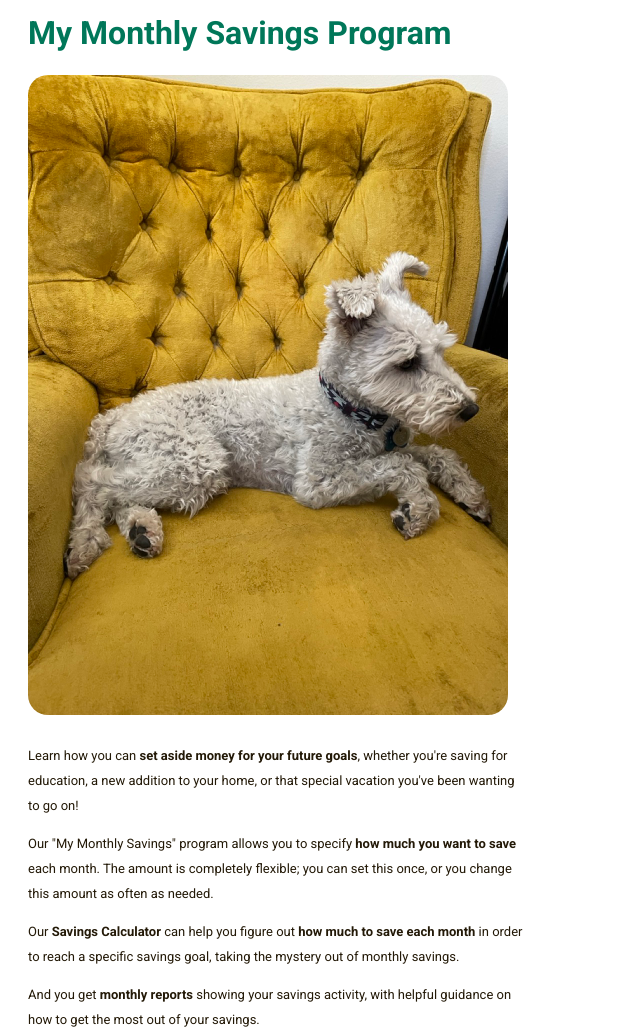
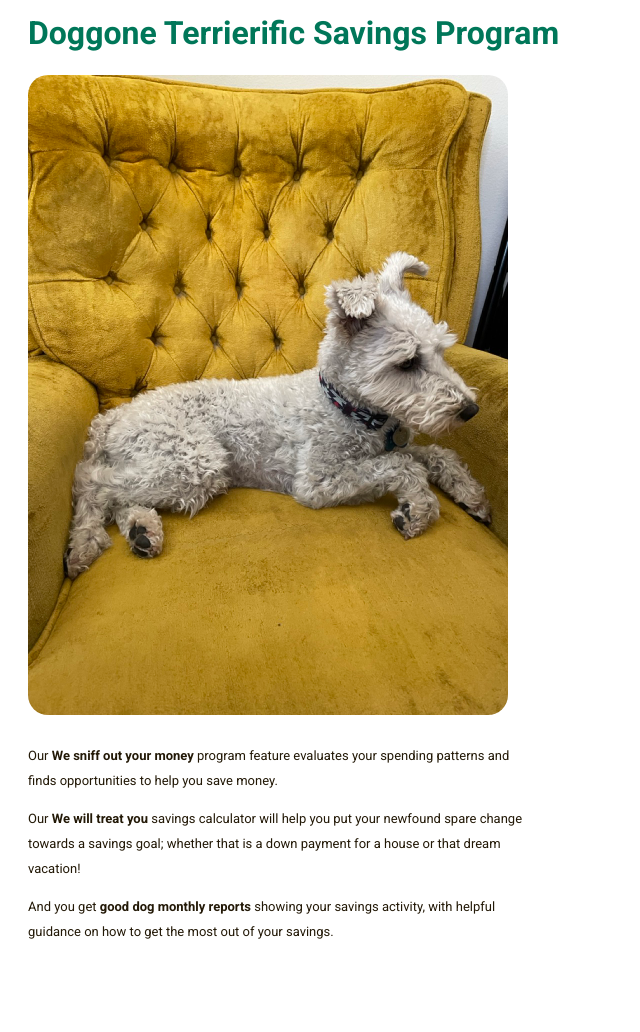
Before and after one commit to vuinguyen/simple-plugin-example-python, a Flask app: page /default in a window 1280 px wide; the page is wider, and only the part inside the window is pictured. Shown: that part, without its empty margins (0-640 px from the left). After the commit the page ends 939 px from the top of that part, so only its background shows below. Run offline with Flask 3, Linux system fonts and the light colour scheme.

Commit message:
Replace copied pasted copy with custom copy

```diff
--- a/templates/default.html
+++ b/templates/default.html
@@ -1,7 +1,7 @@
 {% extends "layout.html" %}
 {% block card_face_intro %}
 <p>
-    Learn how to achieve your savings goals...
+    Learn how to achieve your savings goals with our <strong>Doggone Terrierific Savings Program</strong>!
 </p>
 {% endblock %}
 {% block expanded_intro %}
--- a/templates/layout.html
+++ b/templates/layout.html
@@ -10,26 +10,20 @@
     <body>
         <div class="card-face-view">
             <div class="card-face-container">
-                <!--
-                <p>
-                    Learn how to achieve your savings goals...
-                </p>
-                 -->
                 {% block card_face_intro %}
                 {% endblock %}
+                <div class="card-face-info">
+                    <svg version="1.1" xmlns="http://www.w3.org/2000/svg" width="64" height="64" viewBox="0 0 24 24">
+                        <path fill-rule="evenodd" d="M2.503 18.786a4.752 4.752 0 0 1 5.608-6.692l.754-.754 1.06 1.061-1.089 1.09a.75.75 0 0 1-.823.16 3.251 3.251 0 0 0-4.495 3.39l2.165-2.165a.75.75 0 0 1 1.06 0l1.769 1.768a.75.75 0 0 1 0 1.06L6.346 19.87a3.251 3.251 0 0 0 3.39-4.495.75.75 0 0 1 .161-.824l1.09-1.09 1.06 1.061-.754.754a4.752 4.752 0 0 1-6.692 5.608.75.75 0 0 1-.191-1.2l2.51-2.51-.706-.707-2.511 2.51a.75.75 0 0 1-1.2-.191Zm9.898-8.86-1.06-1.06.753-.754a4.752 4.752 0 0 1 6.691-5.609.75.75 0 0 1 .192 1.2l-2.51 2.51.707.708 2.51-2.51a.75.75 0 0 1 1.2.191 4.752 4.752 0 0 1-5.608 6.692l-.754.753-1.06-1.06 1.089-1.09a.75.75 0 0 1 .823-.16 3.251 3.251 0 0 0 4.495-3.39l-2.165 2.165a.75.75 0 0 1-1.06 0l-1.768-1.768a.75.75 0 0 1 0-1.06l2.165-2.166a3.251 3.251 0 0 0-3.39 4.495.75.75 0 0 1-.16.824l-1.09 1.09Zm.546 5.85a.75.75 0 0 0 0 1.06l4.95 4.95a.75.75 0 0 0 1.06 0l2.83-2.828a.75.75 0 0 0 0-1.06l-4.95-4.95a.75.75 0 0 0-1.061 0l-.884.884-7.687-7.688-.12-.119a1.75 1.75 0 0 0-.41-1.825l-.708-.707a1.75 1.75 0 0 0-2.474 2.475l.707.707a1.75 1.75 0 0 0 1.825.411l.12.12 7.686 7.686-.883.884Zm5.48 4.42-3.888-3.89 1.767-1.767 3.89 3.889-1.768 1.768ZM4.554 4.553a.25.25 0 0 0 0 .354l.707.707a.25.25 0 0 0 .354-.353l-.707-.708a.25.25 0 0 0-.354 0Z" clip-rule="evenodd"/>
+                    </svg>
+                    <div>Our <strong>financial tools</strong> help you save money</div>
+                </div>
                 <div class="card-face-info">
                     <svg version="1.1" xmlns="http://www.w3.org/2000/svg" width="64" height="64" viewBox="0 0 64 64">
                         <path d="M32 0c-17.2 0-31.2 14-31.2 31.2s14 31.2 31.2 31.2 30.8-13.6 30.8-31.2c0-17.2-13.6-31.2-30.8-31.2zM32 54.4c-12.8 0-22.8-10.4-22.8-22.8 0-12.8 10.4-22.8 22.8-22.8s22.8 10.4 22.8 22.8c0 12.8-10 22.8-22.8 22.8z"></path>
                         <path d="M32 14.4c-9.6 0-17.2 7.6-17.2 17.2s7.6 17.2 17.2 17.2 17.2-7.6 17.2-17.2c0-9.6-7.6-17.2-17.2-17.2zM32 40.8c-5.2 0-9.2-4-9.2-9.2s4-9.2 9.2-9.2 9.2 4 9.2 9.2c0 5.2-4 9.2-9.2 9.2z"></path>
                     </svg>
-                    <div>Set your <strong>savings goal</strong> for each month</div>
-                </div>
-                <div class="card-face-info">
-                    <svg version="1.1" xmlns="http://www.w3.org/2000/svg" width="64" height="64" viewBox="0 0 24 24">
-                        <path fill-rule="evenodd" d="M2.503 18.786a4.752 4.752 0 0 1 5.608-6.692l.754-.754 1.06 1.061-1.089 1.09a.75.75 0 0 1-.823.16 3.251 3.251 0 0 0-4.495 3.39l2.165-2.165a.75.75 0 0 1 1.06 0l1.769 1.768a.75.75 0 0 1 0 1.06L6.346 19.87a3.251 3.251 0 0 0 3.39-4.495.75.75 0 0 1 .161-.824l1.09-1.09 1.06 1.061-.754.754a4.752 4.752 0 0 1-6.692 5.608.75.75 0 0 1-.191-1.2l2.51-2.51-.706-.707-2.511 2.51a.75.75 0 0 1-1.2-.191Zm9.898-8.86-1.06-1.06.753-.754a4.752 4.752 0 0 1 6.691-5.609.75.75 0 0 1 .192 1.2l-2.51 2.51.707.708 2.51-2.51a.75.75 0 0 1 1.2.191 4.752 4.752 0 0 1-5.608 6.692l-.754.753-1.06-1.06 1.089-1.09a.75.75 0 0 1 .823-.16 3.251 3.251 0 0 0 4.495-3.39l-2.165 2.165a.75.75 0 0 1-1.06 0l-1.768-1.768a.75.75 0 0 1 0-1.06l2.165-2.166a3.251 3.251 0 0 0-3.39 4.495.75.75 0 0 1-.16.824l-1.09 1.09Zm.546 5.85a.75.75 0 0 0 0 1.06l4.95 4.95a.75.75 0 0 0 1.06 0l2.83-2.828a.75.75 0 0 0 0-1.06l-4.95-4.95a.75.75 0 0 0-1.061 0l-.884.884-7.687-7.688-.12-.119a1.75 1.75 0 0 0-.41-1.825l-.708-.707a1.75 1.75 0 0 0-2.474 2.475l.707.707a1.75 1.75 0 0 0 1.825.411l.12.12 7.686 7.686-.883.884Zm5.48 4.42-3.888-3.89 1.767-1.767 3.89 3.889-1.768 1.768ZM4.554 4.553a.25.25 0 0 0 0 .354l.707.707a.25.25 0 0 0 .354-.353l-.707-.708a.25.25 0 0 0-.354 0Z" clip-rule="evenodd"/>
-                    </svg>
-                    <div>Get access to our <strong>financial planning tools</strong></div>
-                </div>
+                    <div>Which you can invest towards your <strong>savings goals</strong></div>
                 </div>
                 <div class="card-face-info">
                     <svg version="1.1" xmlns="http://www.w3.org/2000/svg" width="64" height="64" viewBox="0 0 64 64">
@@ -41,26 +35,21 @@
         </div>
 
         <div class="expanded-view">
-            <h1>My Monthly Savings Program</h1>
+            <h1>Doggone Terrierific Savings Program</h1>
             <div class="expanded-info">
 
                 <img class="main-image" src="{{ url_for('static', filename='images/image.jpg') }}" alt="white terrior dog" />
                 {% block expanded_intro %}
                 {% endblock %}
                 <p>
-                    Learn how you can <strong>set aside money for your future goals</strong>, whether you're saving for education,
-                    a new addition to your home, or that special vacation you've been wanting to go on!
+                    Our <strong>We sniff out your money</strong> program feature evaluates your spending patterns and finds opportunities to help you save money.
                 </p>
                 <p>
-                    Our "My Monthly Savings" program allows you to specify <strong>how much you want to save</strong> each month.
-                    The amount is completely flexible; you can set this once, or you change this amount as often as needed.
+                    Our <strong>We will treat you</strong> savings calculator will help you put your newfound spare change towards a savings goal;
+                    whether that is a down payment for a house or that dream vacation!
                 </p>
                 <p>
-                    Our <strong>Savings Calculator</strong> can help you figure out <strong>how much to save each month</strong>
-                    in order to reach a specific savings goal, taking the mystery out of monthly savings.
-                </p>
-                <p>
-                    And you get <strong>monthly reports</strong> showing your savings activity, with helpful guidance on how to
+                    And you get <strong>good dog monthly reports</strong> showing your savings activity, with helpful guidance on how to
                     get the most out of your savings.
                 </p>
             </div>
```
